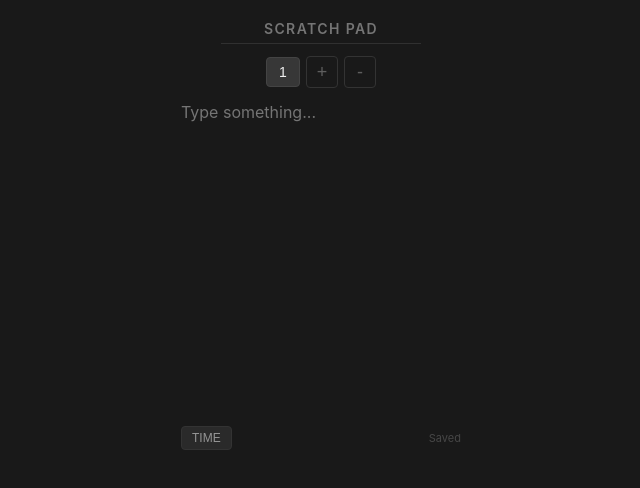
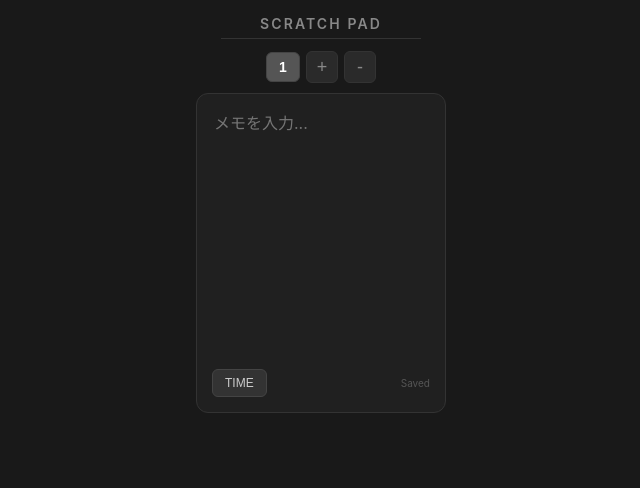
Before and after one commit to mk-bot-cloud/my-notion-widgets, a plain HTML site: page memo.html in a window 1280 px wide. Shown: the whole page, without its empty margins (319-959 px from the left). Drawn offline with Linux system fonts and the light colour scheme.

Commit message:
Update memo.html

```diff
--- a/memo.html
+++ b/memo.html
@@ -13,23 +13,23 @@
             flex-direction: column;
             align-items: center;
             min-height: 100vh;
-            /* Notion標準のフォントスタック */
-            font-family: -apple-system, BlinkMacSystemFont, "Segoe UI", Helvetica, "Apple Color Emoji", Arial, sans-serif, "Segoe UI Emoji", "Segoe UI Symbol" !important;
+            /* フォントをNotion標準に */
+            font-family: -apple-system, BlinkMacSystemFont, "Segoe UI", Helvetica, Arial, sans-serif, "Apple Color Emoji", "Segoe UI Emoji" !important;
             overflow: hidden;
         }
 
         .title {
-            color: rgba(255, 255, 255, 0.4);
+            color: #888;
             font-size: 14px;
             font-weight: 600;
-            letter-spacing: 0.1em;
+            letter-spacing: 0.15em;
             text-transform: uppercase;
-            margin-top: 20px;
+            margin-top: 15px;
             margin-bottom: 12px;
             padding-bottom: 6px;
             width: 200px;
             text-align: center;
-            border-bottom: 1px solid rgba(255, 255, 255, 0.1);
+            border-bottom: 1.5px solid #333;
         }
 
         .tabs-wrapper {
@@ -37,32 +37,32 @@
             align-items: center;
             justify-content: center;
             gap: 6px;
-            margin-bottom: 12px;
+            margin-bottom: 10px;
             width: 100%;
             flex-wrap: wrap;
         }
 
         .tab {
-            background: #2a2a2a !important;
-            color: rgba(255, 255, 255, 0.5) !important;
-            border: 1px solid #333 !important;
+            background: #333 !important;
+            color: #aaa !important;
+            border: 1px solid #444 !important;
             padding: 6px 12px !important;
-            border-radius: 4px;
+            border-radius: 6px;
             font-size: 14px !important;
+            font-weight: bold;
             cursor: pointer;
         }
 
         .tab.active {
-            background: #373737 !important;
-            color: #efefef !important;
-            border-color: #444 !important;
+            background: #555 !important;
+            color: #fff !important;
         }
 
         .btn-page-ctrl {
-            background: transparent !important;
-            color: rgba(255, 255, 255, 0.3) !important;
+            background: #2a2a2a !important;
+            color: #888 !important;
             border: 1px solid #333 !important;
-            border-radius: 4px;
+            border-radius: 6px;
             width: 32px;
             height: 32px;
             cursor: pointer;
@@ -74,41 +74,35 @@
 
         .btn-page-ctrl.confirm-delete { color: #eb5757 !important; border-color: #eb5757 !important; }
 
+        /* 💡 枠と背景色（#202020）を維持 */
         .memo-container {
-            width: 90%;
-            max-width: 280px;
-            height: 350px;
-            background-color: transparent !important;
+            width: 250px;
+            height: 320px;
+            background-color: #202020 !important;
+            border-radius: 12px;
+            padding: 15px;
+            border: 1px solid #333;
             display: flex;
             flex-direction: column;
         }
 
-        /* 💡 Notionデフォルトの文字サイズと行間 */
+        /* 💡 文字サイズ（16px）と行間（1.5）をNotion標準に */
         textarea {
             width: 100%;
             height: 100%;
             background: transparent !important;
             border: none !important;
-            color: rgba(255, 255, 255, 0.9) !important;
+            color: #efefef !important;
             font-size: 16px !important;
             line-height: 1.5 !important;
             resize: none;
             outline: none;
             font-family: inherit !important;
-            padding: 0 !important;
         }
 
-        .controls { display: flex; justify-content: space-between; align-items: center; margin-top: 15px; }
-        .btn-time {
-            background: #2a2a2a;
-            color: rgba(255, 255, 255, 0.5);
-            border: 1px solid #333;
-            padding: 4px 10px;
-            border-radius: 4px;
-            font-size: 12px;
-            cursor: pointer;
-        }
-        .status { font-size: 11px; color: rgba(255, 255, 255, 0.2); }
+        .controls { display: flex; justify-content: space-between; align-items: center; margin-top: 10px; }
+        .btn-time { background: #333; color: #ccc; border: 1px solid #444; padding: 6px 12px; border-radius: 6px; font-size: 12px; cursor: pointer; }
+        .status { font-size: 10px; color: #555; }
     </style>
 </head>
 <body>
@@ -119,7 +113,7 @@
         <button id="deleteBtn" class="btn-page-ctrl">-</button>
     </div>
     <div class="memo-container">
-        <textarea id="memoInput" placeholder="Type something..."></textarea>
+        <textarea id="memoInput" placeholder="メモを入力..."></textarea>
         <div class="controls">
             <button id="timeBtn" class="btn-time">TIME</button>
             <div id="saveStatus" class="status">Saved</div>
@@ -134,7 +128,7 @@
     const timeBtn = document.getElementById('timeBtn');
     const saveStatus = document.getElementById('saveStatus');
 
-    const STORAGE_KEY = 'notion_memo_final_standard';
+    const STORAGE_KEY = 'notion_memo_data_v5';
     let pages = JSON.parse(localStorage.getItem(STORAGE_KEY) || '[""]');
     let currentIndex = 0;
     let deleteConfirmMode = false;
@@ -145,7 +139,7 @@
             const btn = document.createElement('button');
             btn.className = `tab ${idx === currentIndex ? 'active' : ''}`;
             btn.textContent = idx + 1;
-            btn.onclick = (e) => { e.preventDefault(); switchPage(idx); };
+            btn.onclick = () => switchPage(idx);
             tabContainer.appendChild(btn);
         });
     }
@@ -163,9 +157,8 @@
         localStorage.setItem(STORAGE_KEY, JSON.stringify(pages));
     }
 
-    addBtn.onclick = (e) => {
-        e.preventDefault();
-        if (pages.length >= 20) return;
+    addBtn.onclick = () => {
+        if (pages.length >= 15) return;
         saveData();
         pages.push("");
         currentIndex = pages.length - 1;
@@ -175,13 +168,12 @@
         saveData();
     };
 
-    deleteBtn.onclick = (e) => {
-        e.preventDefault();
+    deleteBtn.onclick = () => {
         if (pages.length <= 1) return;
         if (!deleteConfirmMode) {
             deleteConfirmMode = true;
             deleteBtn.classList.add('confirm-delete');
-            saveStatus.textContent = 'Click again to delete';
+            saveStatus.textContent = 'Confirm Delete?';
         } else {
             pages.splice(currentIndex, 1);
             currentIndex = Math.max(0, currentIndex - 1);
@@ -198,8 +190,7 @@
         saveStatus.textContent = 'Saved';
     }
 
-    timeBtn.onclick = (e) => {
-        e.preventDefault();
+    timeBtn.onclick = () => {
         const now = new Date();
         const stamp = `[${now.getMonth()+1}/${now.getDate()} ${now.getHours()}:${now.getMinutes().toString().padStart(2,'0')}] `;
         const start = memoInput.selectionStart;
```
